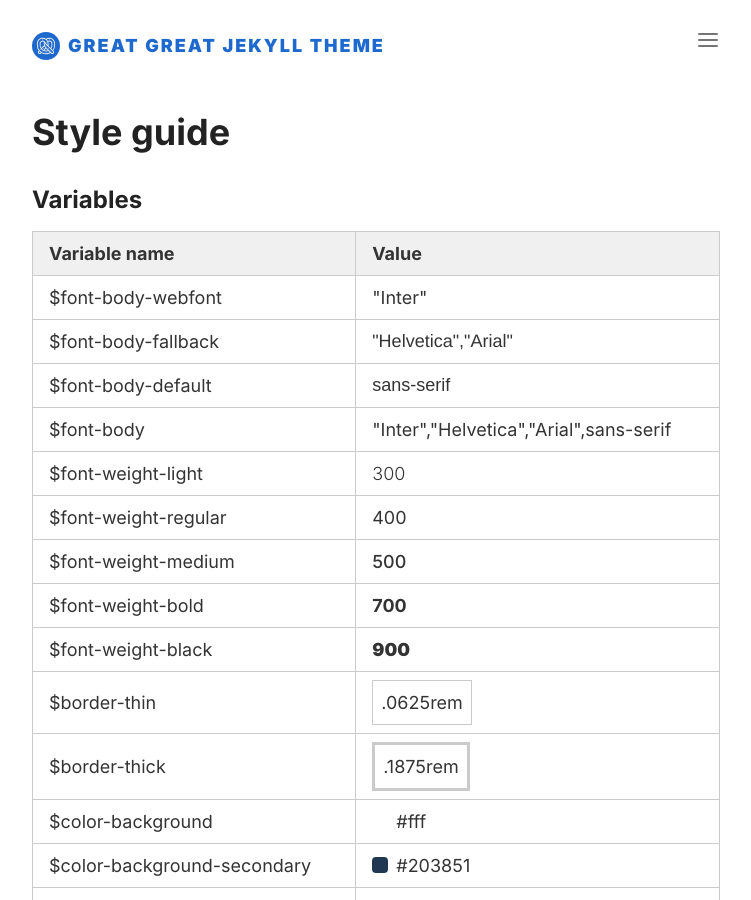
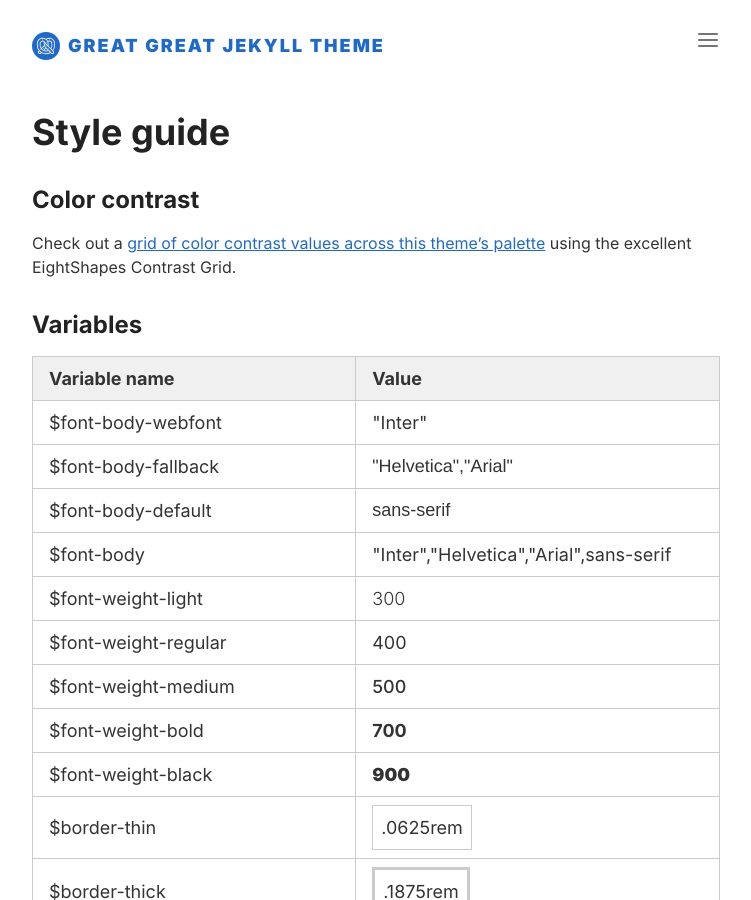
Before and after one commit to double-great/theme, a Jekyll site: the page built from index.html, in a window 1280 px wide and 900 px high. Shown: the whole window, without its empty margins (264-1015 px from the left). Built offline with Jekyll 4.4.1, drawn with Linux system fonts in a browser that asks for light colours.

Commit message:
Adding dynamic link to color contrast grid (#98)

```diff
--- a/index.html
+++ b/index.html
@@ -3,8 +3,15 @@ title: Style guide
 layout: page
 ---
 
+<h2 id="contrast">Color contrast</h2>
+<p>Check out a <a href="https://contrast-grid.eightshapes.com/?version=1.1.0&background-colors=&foreground-colors={%-for key in site.data.variables-%}
+    {%-assign varName = key[0]-%}
+    {%-assign varValue = key[1]-%}
+    {%-if varName contains '$color-'-%}{{varValue | replace: "#", "%23"}}%2C%20{{varName | replace: "$color-", ""}}%0D%0A
+    {%-endif-%}
+{%-endfor-%}&es-color-form__tile-size=compact&es-color-form__show-contrast=aaa&es-color-form__show-contrast=aa">grid of color contrast values across this theme’s palette</a> using the excellent EightShapes Contrast Grid.</p>
+
 <h2 id="variables">Variables</h2>
-
 <table class="style-table">
   <thead><tr><th class="fix" scope="col">Variable name</th><th scope="col">Value</th></tr></thead>
   <tbody>
```
